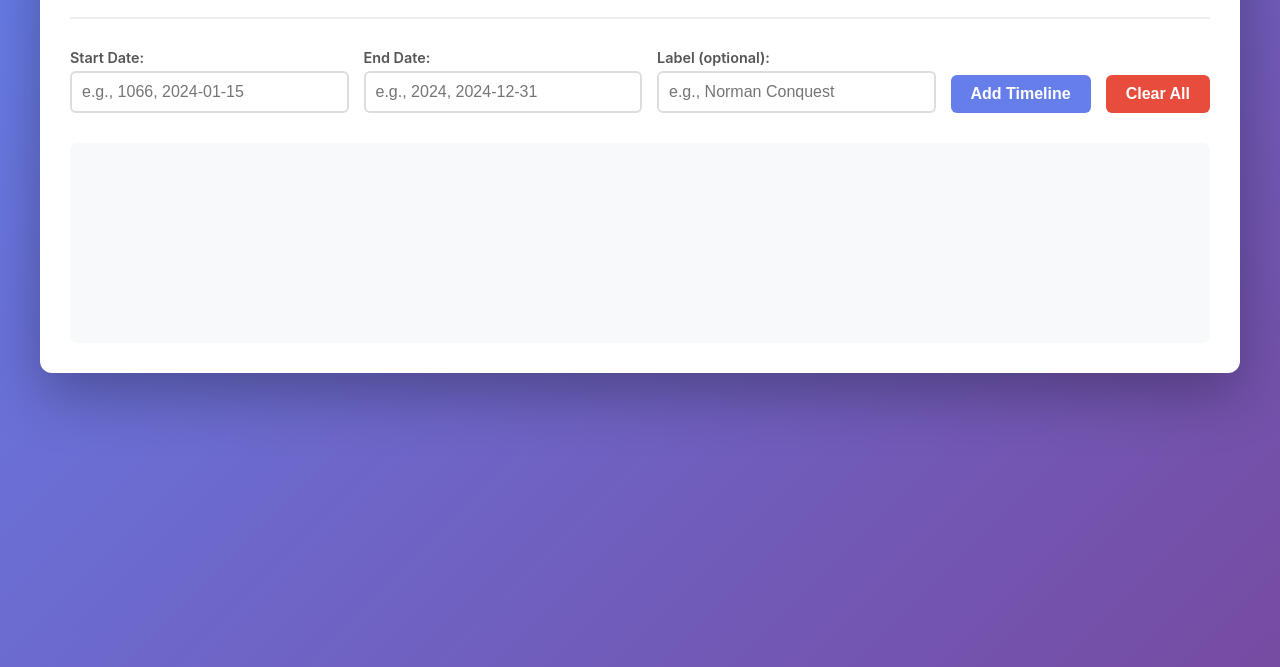
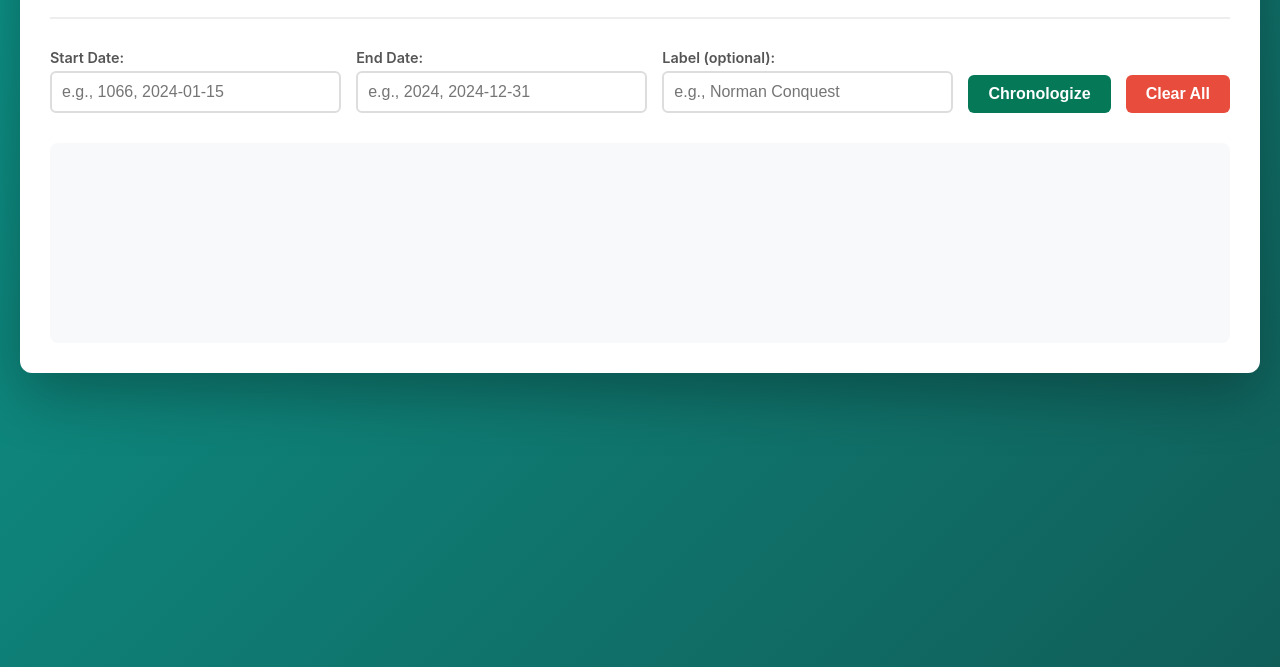
Before and after one commit to thedevmallya/chronologizer, a plain HTML site: page index.html in a window 1280 px wide. Shown: the part 133-800 px from the top of the page. Drawn offline with Linux system fonts and the light colour scheme.

Commit message:
Update styling: deep teal background, forest green button, wider container, add favicon

```diff
--- a/index.html
+++ b/index.html
@@ -3,6 +3,7 @@
 <head>
     <meta charset="UTF-8">
     <meta name="viewport" content="width=device-width, initial-scale=1.0">
+    <link rel="icon" type="image/png" href="favicon.png">
     <title>Chronologizer - Timeline Visualizer</title>
     <link rel="stylesheet" href="styles.css">
 </head>
@@ -26,7 +27,7 @@
                 <label for="label">Label (optional):</label>
                 <input type="text" id="label" placeholder="e.g., Norman Conquest" maxlength="256">
             </div>
-            <button id="add-timeline">Add Timeline</button>
+            <button id="chronologize">Chronologize</button>
             <button id="clear-all">Clear All</button>
         </div>
 
--- a/styles.css
+++ b/styles.css
@@ -6,13 +6,13 @@
 
 body {
     font-family: -apple-system, BlinkMacSystemFont, 'Segoe UI', Roboto, Oxygen, Ubuntu, Cantarell, sans-serif;
-    background: linear-gradient(135deg, #667eea 0%, #764ba2 100%);
+    background: linear-gradient(135deg, #0d9488 0%, #115e59 100%);
     min-height: 100vh;
     padding: 20px;
 }
 
 .container {
-    max-width: 1200px;
+    max-width: 1600px;
     margin: 0 auto;
     background: white;
     border-radius: 12px;
@@ -75,7 +75,7 @@ input[type="text"]:focus {
 
 button {
     padding: 10px 20px;
-    background: #667eea;
+    background: #047857;
     color: white;
     border: none;
     border-radius: 6px;
@@ -86,7 +86,7 @@ button {
 }
 
 button:hover {
-    background: #5568d3;
+    background: #1e3a34;
 }
 
 #clear-all {
--- a/timeline.js
+++ b/timeline.js
@@ -10,7 +10,7 @@ class Chronologizer {
     }
 
     initializeEventListeners() {
-        document.getElementById('add-timeline').addEventListener('click', () => this.addTimeline());
+        document.getElementById('chronologize').addEventListener('click', () => this.addTimeline());
         document.getElementById('clear-all').addEventListener('click', () => this.clearAll());
 
         // Allow Enter key to add timeline
```
Also changed, not shown: favicon.png (added), 1 other file.
